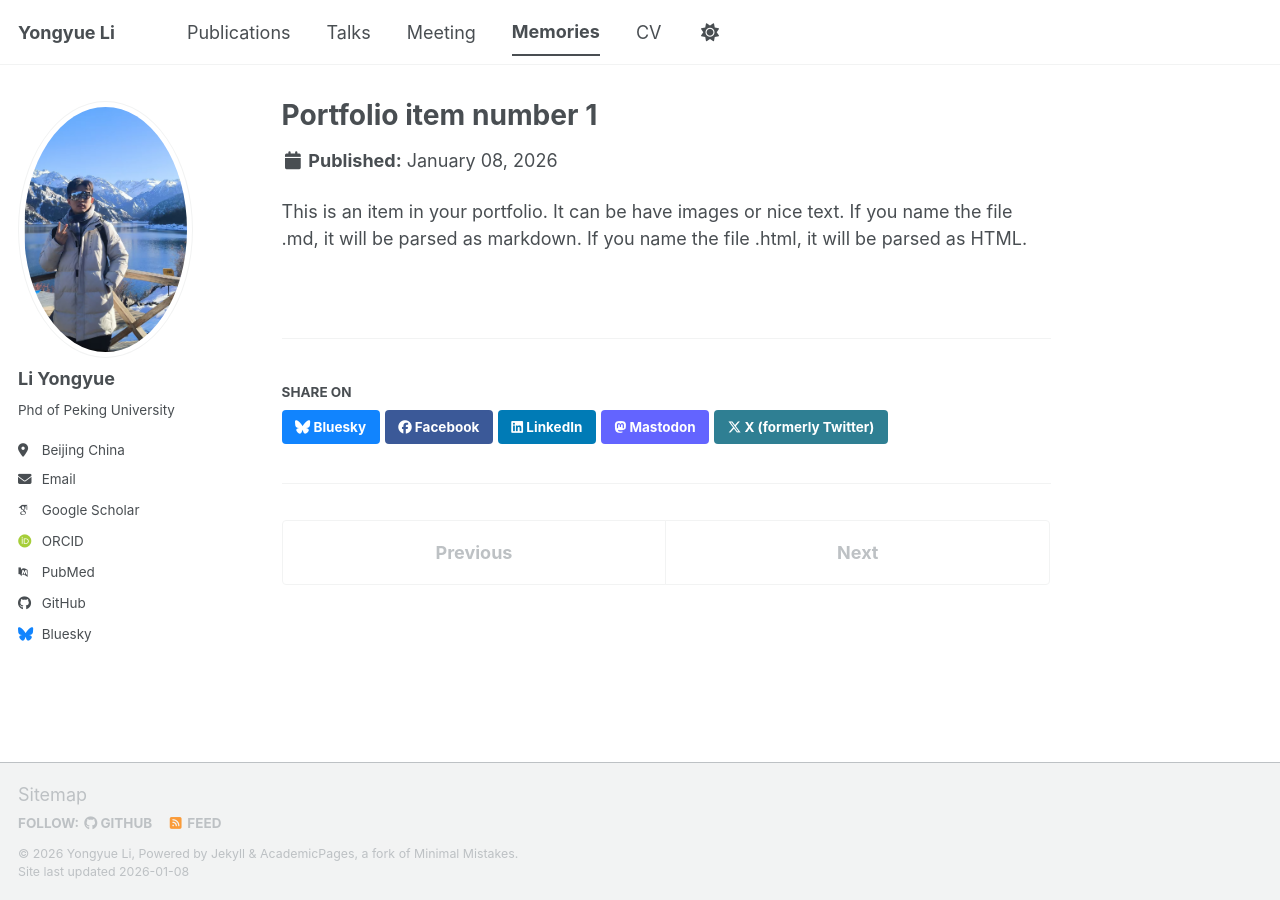
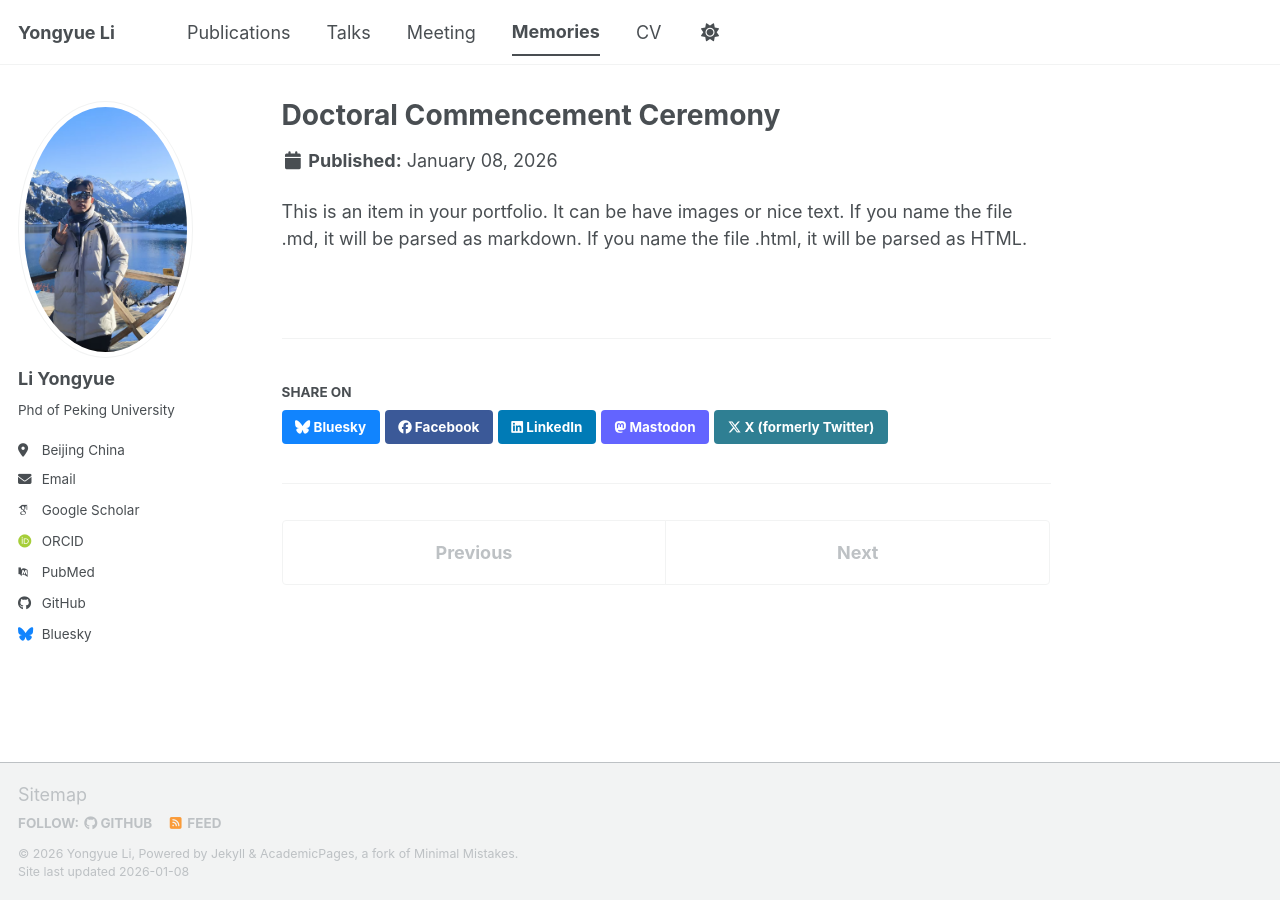
Before and after one commit to leeyongyue1019-spec/leeyongyue1019-spec.github.io, a Jekyll site: the page built from _portfolio/portfolio-1.md, in a window 1280 px wide. Built offline with Jekyll 4.4.1, drawn with Linux system fonts in a browser that asks for light colours; some web fonts are replaced; a script bundle is joined from its source files by our own code; library files that are not in the unit come from our copies.

Commit message:
Update portfolio-1.md

```diff
--- a/_portfolio/portfolio-1.md
+++ b/_portfolio/portfolio-1.md
@@ -1,7 +1,7 @@
 ---
-title: "Portfolio item number 1"
-excerpt: "Short description of portfolio item number 1<br/><img src='/images/500x300.png'>"
-collection: portfolio
+title: "Doctoral Commencement Ceremony"
+excerpt: "Start a new beginning<br/><img src='/images/phd.png'>"
+collection: Memories
 ---
 
 This is an item in your portfolio. It can be have images or nice text. If you name the file .md, it will be parsed as markdown. If you name the file .html, it will be parsed as HTML.
```
